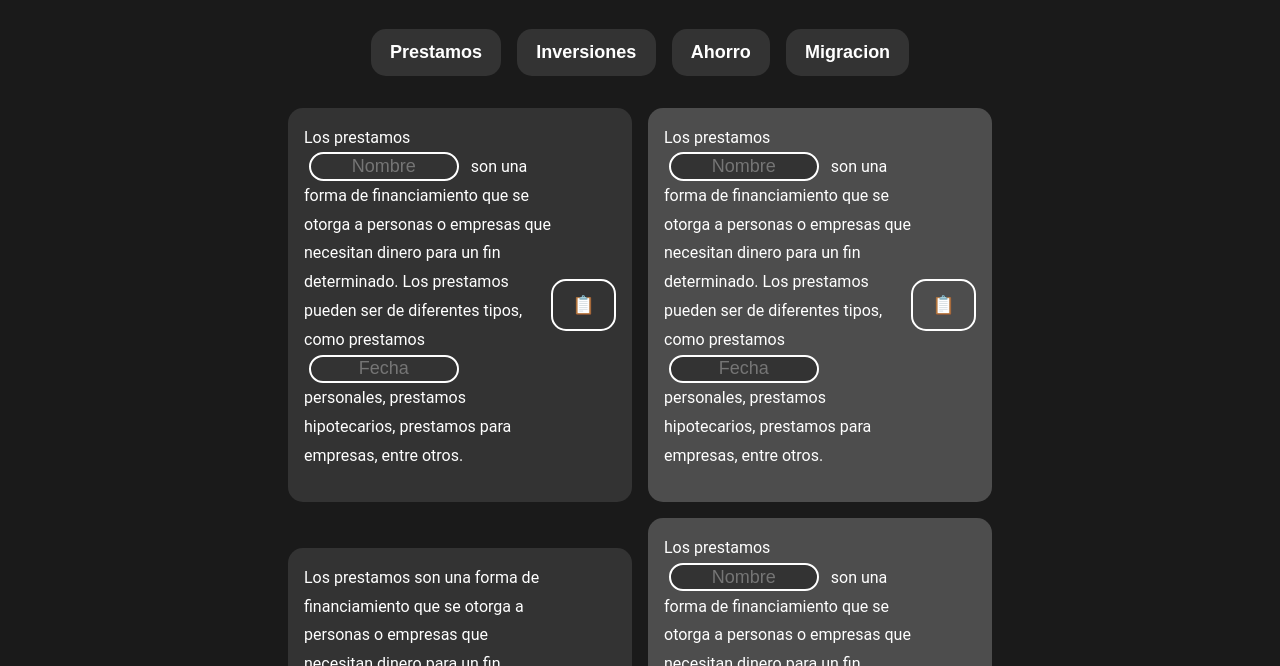
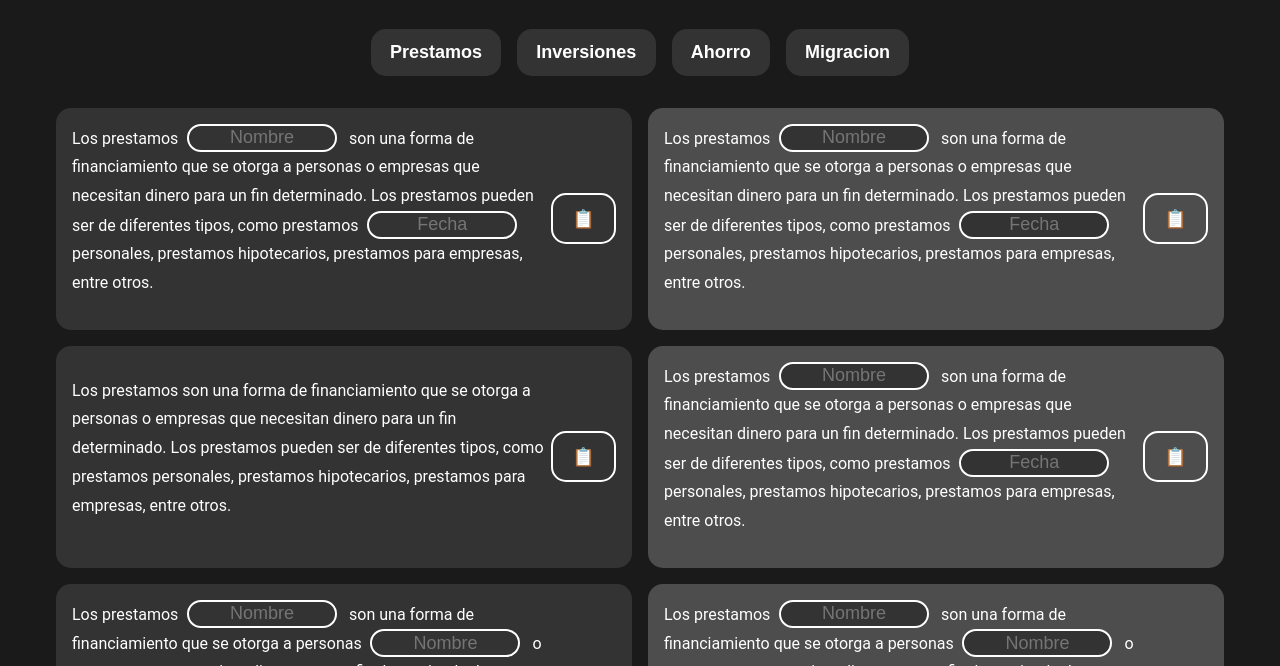
Before and after one commit to HenryGalvezMarin/SpeechPageProject, a plain HTML site: page index.html in a window 1280 px wide. Shown: the part 73-739 px from the top of the page. Drawn offline with Linux system fonts and the light colour scheme.

Commit message:
refinament style

```diff
--- a/css/style.css
+++ b/css/style.css
@@ -8,11 +8,6 @@
     max-width: 1200px;
     margin: 0 auto;
     padding: 0 1rem;
-
-    @media (min-width: 768px) {
-        padding: 0 2rem;
-        max-width: 768px;
-    }
 }
 
 body {
@@ -58,11 +53,11 @@ body {
 
         .speechs-container {
             display: grid;
-            grid-template-columns: repeat(auto-fill, minmax(300px, 1fr));
+            grid-template-columns: repeat(auto-fill, minmax(400px, 1fr));
             gap: 1rem;
             margin-top: 2rem;
-            justify-content: center;
-            align-items: center;
+            justify-content: flex-start;
+            align-items: stretch;
 
             .speech {
                 border-radius: 15px;
```
